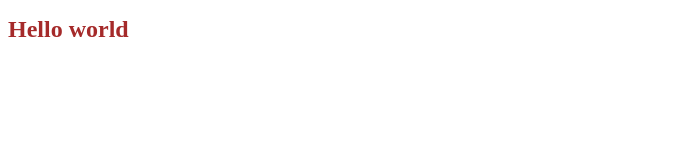
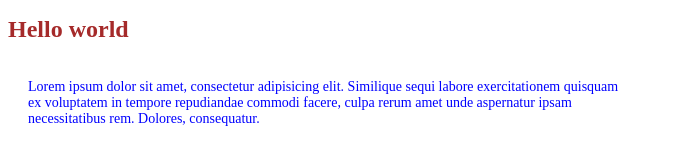
Before and after one commit to YanaMikulskaya/lesson1, a plain HTML site: page index.html in a window 1280 px wide. Shown: the whole page, without its empty margins (0-673 px from the left). Drawn offline with Linux system fonts and the light colour scheme.

Commit message:
feat: add and styles paragraph

```diff
--- a/index.html
+++ b/index.html
@@ -8,5 +8,6 @@
 </head>
 <body>
     <h1>Hello world</h1>
+    <p>Lorem ipsum dolor sit amet, consectetur adipisicing elit. Similique sequi labore exercitationem quisquam ex voluptatem in tempore repudiandae commodi facere, culpa rerum amet unde aspernatur ipsam necessitatibus rem. Dolores, consequatur.</p>
 </body>
 </html>
--- a/style.css
+++ b/style.css
@@ -2,3 +2,10 @@ h1 {
     color:brown;
     font-size: 24px;
 }
+
+p {
+    color: blue;
+    font-size: 14px;
+    padding: 20px;
+    max-width: 600px;
+}
```
